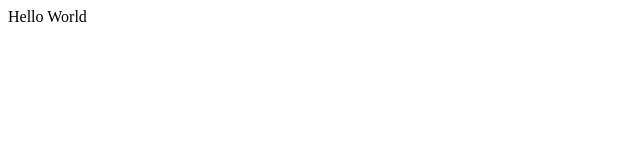
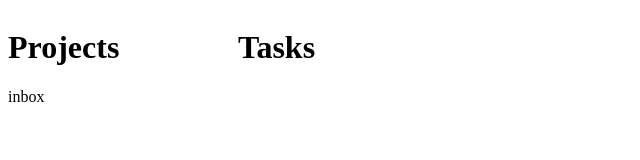
Before and after one commit to Feenerys/project-todo-list, a website built with webpack: page src/template.html in a window 1280 px wide. Shown: the whole page, without its empty margins (0-640 px from the left). Built offline with nearby package versions, Linux system fonts and the light colour scheme.

Commit message:
feat: add basic structure to html and create new module to render projects

```diff
--- /dev/null
+++ b/src/home-page.js
@@ -0,0 +1,15 @@
+import "./styles.css";
+
+export const homePage = (projects) => {
+  projectSection(projects);
+};
+
+const projectSection = (projects) => {
+  const container = document.querySelector(".project-container");
+  for (let project of projects) {
+    const projectItem = document.createElement("div");
+    projectItem.className = "project";
+    projectItem.textContent = project.title;
+    container.appendChild(projectItem);
+  }
+};
--- a/src/index.js
+++ b/src/index.js
@@ -1,10 +1,14 @@
 import "./styles.css";
 import { Task } from "./task";
 import { Project } from "./project";
+import { homePage as RenderPage } from "./home-page";
 
 console.log("Hello World");
 
-const newTask = new Task('ad','12/7/2025');
-const defaultProject = new Project('hel');
+const newTask = new Task("ad", "12/7/2025");
+const defaultProject = new Project("inbox");
 defaultProject.addTask(newTask);
 defaultProject.removeTask(newTask);
+
+const projects = [defaultProject];
+RenderPage(projects);
--- a/src/styles.css
+++ b/src/styles.css
@@ -0,0 +1,4 @@
+body {
+  display: grid;
+  grid-template-columns: minmax(230px, 1fr) minmax(500px, 8fr);
+}
--- a/src/template.html
+++ b/src/template.html
@@ -6,6 +6,14 @@
     <title>Template</title>
 </head>
 <body>
-    Hello World
+  <div class="project-sidebar">
+    <h1>Projects</h1>
+    <div class="project-container">
+
+    </div>
+  </div>
+  <div class="main">
+    <h1>Tasks</h1>
+  </div>
 </body>
 </html>
```
